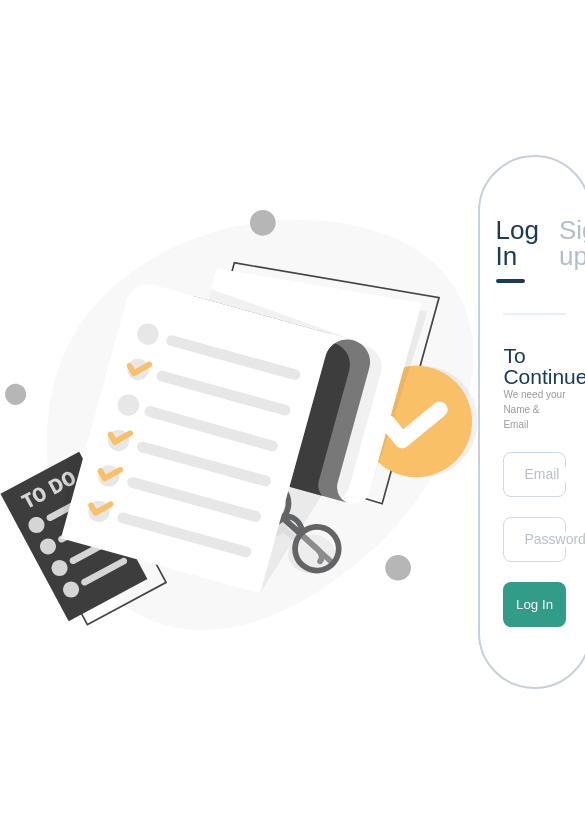
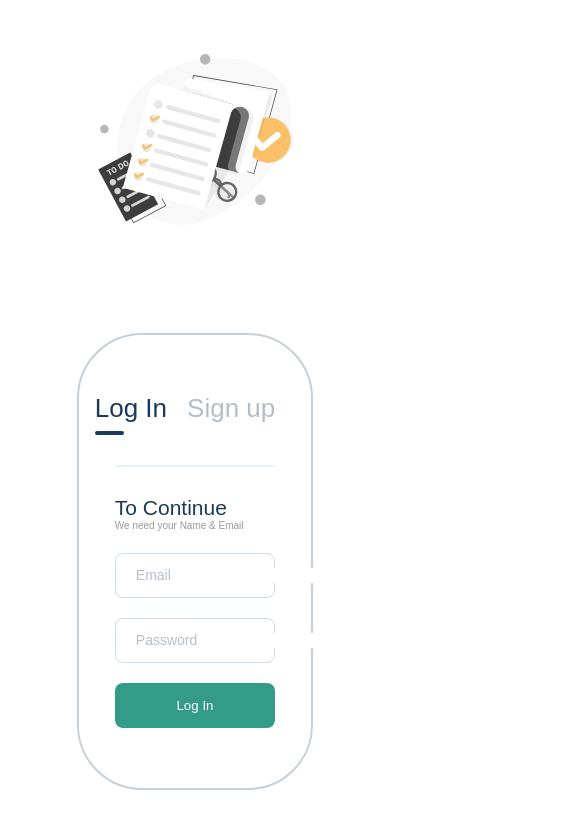
Before and after one commit to aniruddhparwal/task-management-fe, a React (Create React App) app: page / in a window 390 px wide. Shown: the top 828 px of the page, 585 px wide, since content can reach past the window. Built offline with nearby package versions, Linux system fonts and the light colour scheme; no server answers.

Commit message:
Home page UI improved

```diff
--- a/src/Style/_home.scss
+++ b/src/Style/_home.scss
@@ -115,3 +115,35 @@
     }
   }
 }
+
+@media #{$media-tablet} {
+  .home {
+    .home__left {
+      display: flex;
+      justify-content: center;
+      img {
+        object-fit: contain;
+      }
+    }
+    .home__right {
+      width: auto !important;
+    }
+  }
+}
+
+@media #{$media-mobile} {
+  .home {
+    flex-direction: column;
+    .home__left {
+      display: flex;
+      justify-content: center;
+      img {
+        object-fit: contain;
+        width: 50%;
+      }
+    }
+    .home__right {
+      width: auto !important;
+    }
+  }
+}
--- a/src/Style/style.css
+++ b/src/Style/style.css
@@ -192,6 +192,49 @@ button:hover {
 
 .home .home__right .home__right--bottom .home__right--bottom--checkbox input[type="checkbox"]:checked {
   background-color: red;
+}
+
+@media only screen and (max-width: 768px) {
+  .home .home__left {
+    display: -webkit-box;
+    display: -ms-flexbox;
+    display: flex;
+    -webkit-box-pack: center;
+        -ms-flex-pack: center;
+            justify-content: center;
+  }
+  .home .home__left img {
+    -o-object-fit: contain;
+       object-fit: contain;
+  }
+  .home .home__right {
+    width: auto !important;
+  }
+}
+
+@media only screen and (max-width: 600px) {
+  .home {
+    -webkit-box-orient: vertical;
+    -webkit-box-direction: normal;
+        -ms-flex-direction: column;
+            flex-direction: column;
+  }
+  .home .home__left {
+    display: -webkit-box;
+    display: -ms-flexbox;
+    display: flex;
+    -webkit-box-pack: center;
+        -ms-flex-pack: center;
+            justify-content: center;
+  }
+  .home .home__left img {
+    -o-object-fit: contain;
+       object-fit: contain;
+    width: 50%;
+  }
+  .home .home__right {
+    width: auto !important;
+  }
 }
 
 .dashboard {
```
Also changed, not shown: 1 other file (tests, documents, lock files or other folders).
